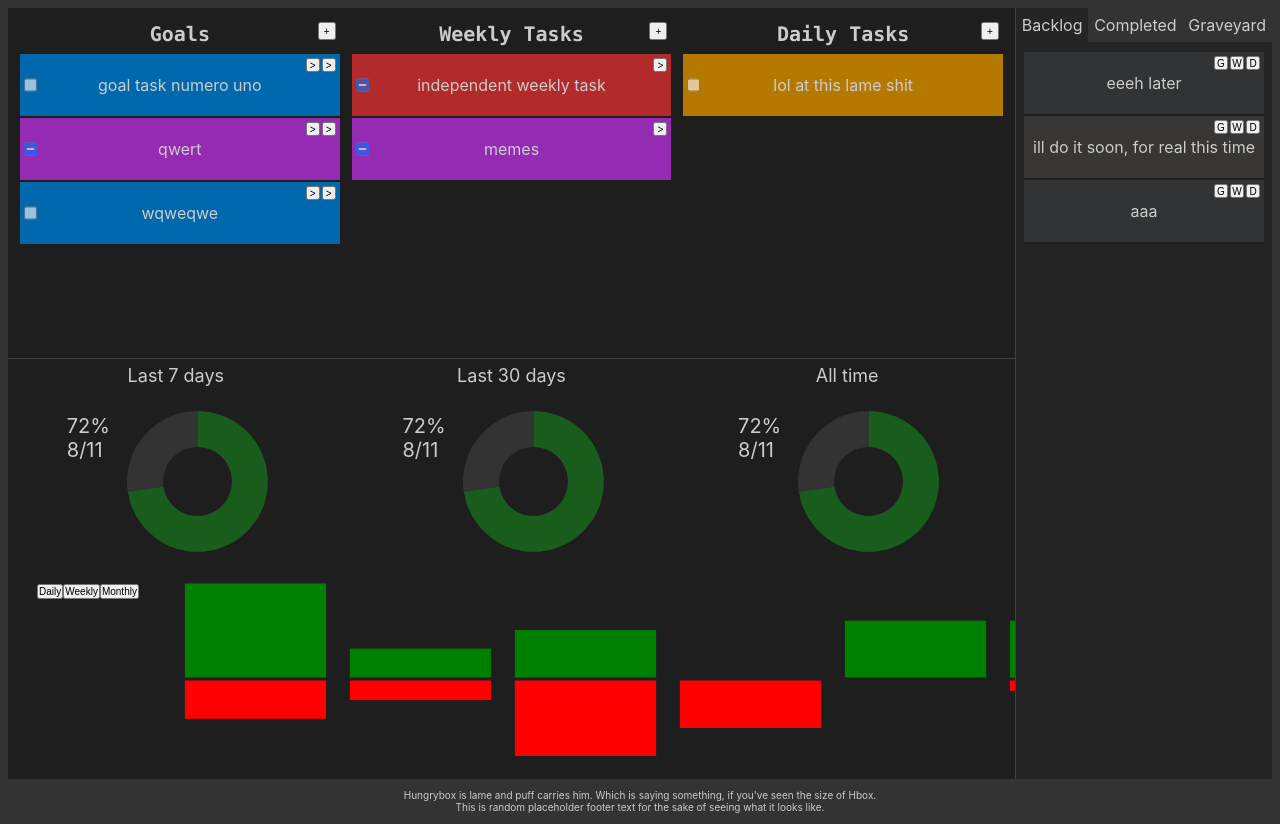
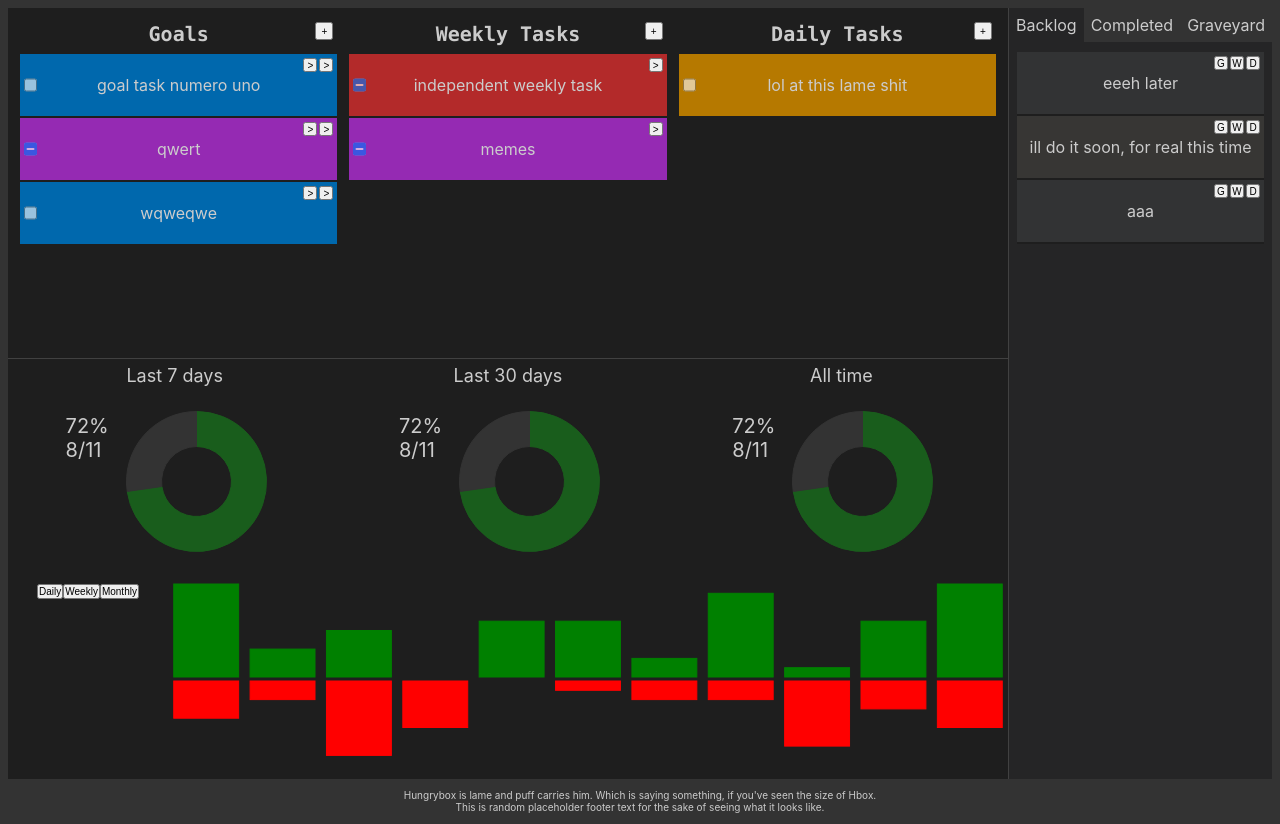
Before and after one commit to AlexJohnKennedy/TrackYourTodos, a React (Create React App) app: page / in a window 1280 px wide. Built offline with nearby package versions, Linux system fonts and the light colour scheme.

Commit message:
work from here to implement zooming and scrolling correctly

```diff
--- a/src/css/TaskStatisticsSection.css
+++ b/src/css/TaskStatisticsSection.css
@@ -56,5 +56,5 @@
 
 .TaskStatisticsSection .historyBarChartWrapper .barChartWrapper .subChartContainer {
     height: 50%;
-    width: 100rem;
+    /*width: 300rem; OVERRIDEN IN CODE */
 }
--- a/src/reactComponents/ScrollableBarChart.js
+++ b/src/reactComponents/ScrollableBarChart.js
@@ -6,7 +6,7 @@ export class ScrollableBarChart extends Component {
         return (
             <div className="barChartWrapper">
                 <div className="subChartContainer">
-                <FlexibleXYPlot margin={{left: 5, right: 5, top: 5, bottom: 2}} xDomain={[0, 5]} yDomain={[0, 10]}>
+                <FlexibleXYPlot margin={{left: 0, right: 0, top: 5, bottom: 2}} xDomain={[0, 10]} yDomain={[0, 10]}>
                     <VerticalBarSeries
                         yRange={[93, 0]}
                         color='green'
@@ -28,7 +28,7 @@ export class ScrollableBarChart extends Component {
                 </FlexibleXYPlot>
                 </div>
                 <div className="subChartContainer">
-                <FlexibleXYPlot margin={{left: 5, right: 5, top: 2, bottom: 5}} xDomain={[0, 5]} yDomain={[0, 10]}>
+                <FlexibleXYPlot margin={{left: 0, right: 0, top: 2, bottom: 5}} xDomain={[0, 10]} yDomain={[0, 10]}>
                     <VerticalBarSeries
                         yRange={[0, 93]}
                         color='red'
```
